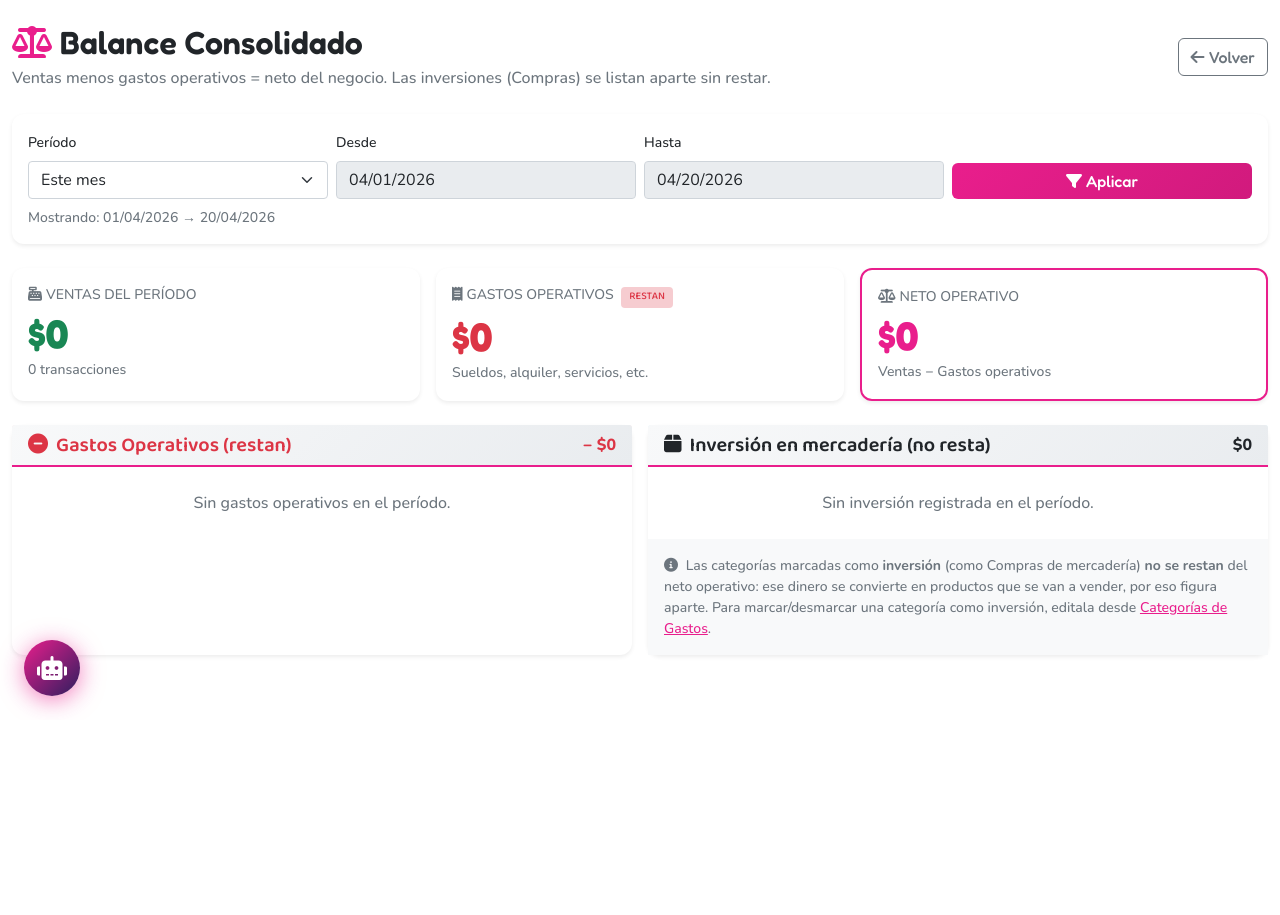
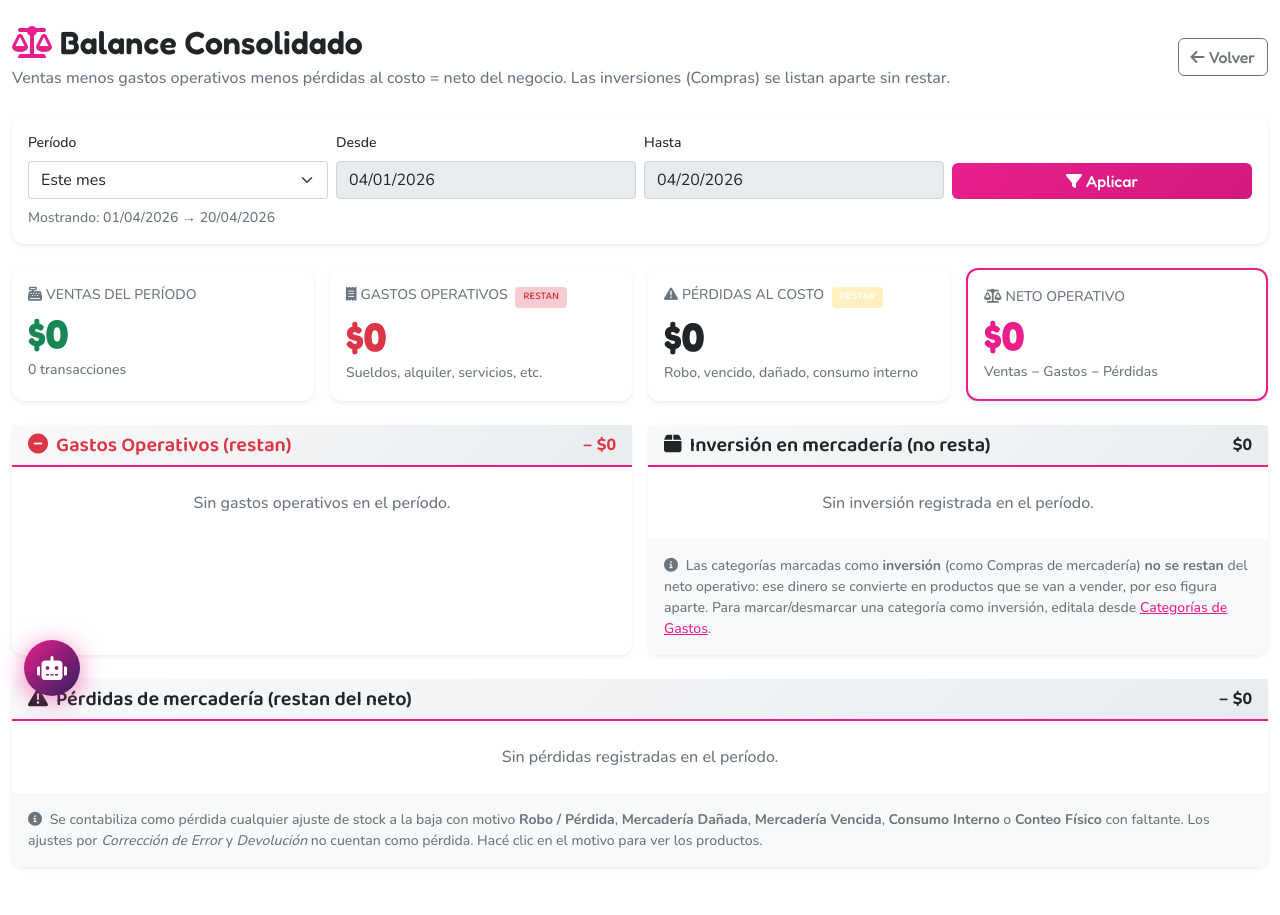
Before and after one commit to ignaciomondragon24/ALMACEN-SOFI, a Django app: page /sales/balance/ in a window 1280 px wide; the page is wider, and only the part inside the window is pictured. Shown: the part 80-995 px from the top of that part. Before the commit the page ends 793 px from the top of that part, so only its background shows below. Run offline with Django 3.2, Linux system fonts and the light colour scheme; the visitor is signed in with stand-in values (Sample User, id 1); data that the repository does not hold is empty; parts of the project's set-up code (start-up, migrations or seed data) failed here and were passed over; some libraries are stand-ins or nearby versions.

Commit message:
feat(sales): balance consolidado ahora descuenta pérdidas al costo
El balance consolidado ya listaba ventas, gastos operativos e inversión,
pero las mermas de stock (robo, vencido, dañado, consumo interno, conteo
físico con faltante) no entraban al neto. Ahora:

- Se suman todos los StockMovement 'adjustment_out' con motivos de merma
  real, valuados por |quantity| * unit_cost.
- Nueva tarjeta "Pérdidas al costo" en el resumen superior.
- Tabla expandible por motivo con detalle de productos (cantidad +
  pérdida en $).
- Fórmula del neto: Ventas − Gastos operativos − Pérdidas.
- Se excluyen "Corrección de Error" y "Devolución" porque no son
  pérdidas económicas.

Co-Authored-By: Claude Opus 4.7 <noreply@anthropic.com>

```diff
--- a/sales/views.py
+++ b/sales/views.py
@@ -92,6 +92,8 @@ def balance_consolidado(request):
     dinero se convierte en stock, no es gasto puro.
     """
     from expenses.models import Expense
+    from stocks.models import StockMovement
+    from django.db.models import ExpressionWrapper, DecimalField
 
     today = timezone.localdate()
     period = (request.GET.get('period') or 'month').lower()
@@ -146,7 +148,68 @@ def balance_consolidado(request):
         .order_by('-total')
     )
 
-    neto_operativo = total_sales - total_operating
+    # Pérdidas de mercadería (valuadas al costo). Tomamos salidas de stock
+    # cuyo motivo (reference) corresponde a merma real: robo, daño, vencimiento,
+    # consumo interno. Excluimos "Corrección de Error" y "Devolución" porque no
+    # son pérdidas económicas. "Conteo Físico" se incluye solo cuando el ajuste
+    # fue a la baja (adjustment_out), porque representa faltante detectado.
+    LOSS_REASONS = [
+        'Robo / Pérdida',
+        'Mercadería Dañada',
+        'Mercadería Vencida',
+        'Consumo Interno',
+        'Conteo Físico / Inventario',
+    ]
+
+    losses_qs = StockMovement.objects.filter(
+        movement_type='adjustment_out',
+        created_at__date__gte=date_from,
+        created_at__date__lte=date_to,
+        reference__in=LOSS_REASONS,
+    ).select_related('product')
+
+    # Pérdida al costo = |quantity| * unit_cost (quantity es negativa en salidas)
+    cost_expr = ExpressionWrapper(
+        F('quantity') * F('unit_cost') * Decimal('-1'),
+        output_field=DecimalField(max_digits=14, decimal_places=2),
+    )
+
+    total_losses = losses_qs.aggregate(
+        total=Sum(cost_expr)
+    )['total'] or Decimal('0')
+
+    # Agregado por motivo con detalle de productos embebido.
+    # Estructura final: [{reference, total_cost, total_qty, movement_count, products: [...]}, ...]
+    reason_aggregates = (
+        losses_qs.values('reference')
+        .annotate(
+            total_cost=Sum(cost_expr),
+            total_qty=Sum(F('quantity') * Decimal('-1')),
+            movement_count=Count('id'),
+        )
+        .order_by('-total_cost')
+    )
+    product_rows = (
+        losses_qs.values('reference', 'product__id', 'product__name')
+        .annotate(
+            total_cost=Sum(cost_expr),
+            total_qty=Sum(F('quantity') * Decimal('-1')),
+            movement_count=Count('id'),
+        )
+        .order_by('reference', '-total_cost')
+    )
+    products_by_reason = {}
+    for row in product_rows:
+        products_by_reason.setdefault(row['reference'], []).append(row)
+
+    losses_by_reason = []
+    for agg in reason_aggregates:
+        losses_by_reason.append({
+            **agg,
+            'products': products_by_reason.get(agg['reference'], []),
+        })
+
+    neto_operativo = total_sales - total_operating - total_losses
 
     context = {
         'period': period,
@@ -156,8 +219,10 @@ def balance_consolidado(request):
         'sales_count': sales_count,
         'total_operating': total_operating,
         'total_investment': total_investment,
+        'total_losses': total_losses,
         'operating_by_cat': operating_by_cat,
         'investment_by_cat': investment_by_cat,
+        'losses_by_reason': losses_by_reason,
         'neto_operativo': neto_operativo,
     }
     return render(request, 'sales/balance_consolidado.html', context)
--- a/templates/sales/balance_consolidado.html
+++ b/templates/sales/balance_consolidado.html
@@ -9,7 +9,7 @@
         <div>
             <h2 class="mb-1"><i class="fas fa-scale-balanced me-2" style="color:var(--che-primary,#E91E8C);"></i>Balance Consolidado</h2>
             <p class="text-muted mb-0">
-                Ventas menos gastos operativos = neto del negocio. Las inversiones (Compras) se listan aparte sin restar.
+                Ventas menos gastos operativos menos pérdidas al costo = neto del negocio. Las inversiones (Compras) se listan aparte sin restar.
             </p>
         </div>
         <a href="{% url 'sales:dashboard' %}" class="btn btn-outline-secondary">
@@ -48,7 +48,7 @@
 
     <!-- Resumen grande arriba -->
     <div class="row g-3 mb-4">
-        <div class="col-md-4">
+        <div class="col-md-3">
             <div class="card shadow-sm h-100 border-success border-opacity-25">
                 <div class="card-body">
                     <div class="text-uppercase small text-muted mb-1">
@@ -59,7 +59,7 @@
                 </div>
             </div>
         </div>
-        <div class="col-md-4">
+        <div class="col-md-3">
             <div class="card shadow-sm h-100 border-danger border-opacity-25">
                 <div class="card-body">
                     <div class="text-uppercase small text-muted mb-1">
@@ -70,14 +70,25 @@
                 </div>
             </div>
         </div>
-        <div class="col-md-4">
+        <div class="col-md-3">
+            <div class="card shadow-sm h-100 border-warning border-opacity-50">
+                <div class="card-body">
+                    <div class="text-uppercase small text-muted mb-1">
+                        <i class="fas fa-triangle-exclamation me-1"></i>Pérdidas al costo <span class="badge bg-warning bg-opacity-25 text-warning-emphasis ms-1">restan</span>
+                    </div>
+                    <div class="display-6 fw-bold text-warning-emphasis">{{ total_losses|currency_ar }}</div>
+                    <small class="text-muted">Robo, vencido, dañado, consumo interno</small>
+                </div>
+            </div>
+        </div>
+        <div class="col-md-3">
             <div class="card shadow-sm h-100" style="border:2px solid var(--che-primary,#E91E8C);">
                 <div class="card-body">
                     <div class="text-uppercase small text-muted mb-1">
                         <i class="fas fa-scale-balanced me-1"></i>Neto Operativo
                     </div>
                     <div class="display-6 fw-bold" style="color:var(--che-primary,#E91E8C);">{{ neto_operativo|currency_ar }}</div>
-                    <small class="text-muted">Ventas − Gastos operativos</small>
+                    <small class="text-muted">Ventas − Gastos − Pérdidas</small>
                 </div>
             </div>
         </div>
@@ -166,5 +177,88 @@
             </div>
         </div>
     </div>
+
+    <!-- Pérdidas de mercadería -->
+    <div class="card mb-4">
+        <div class="card-header bg-warning bg-opacity-10 d-flex justify-content-between align-items-center">
+            <h5 class="mb-0 text-warning-emphasis">
+                <i class="fas fa-triangle-exclamation me-2"></i>Pérdidas de mercadería (restan del neto)
+            </h5>
+            <strong class="text-warning-emphasis">− {{ total_losses|currency_ar }}</strong>
+        </div>
+        <div class="card-body p-0">
+            {% if losses_by_reason %}
+            <table class="table table-hover mb-0 align-middle">
+                <thead class="table-light small">
+                    <tr>
+                        <th>Motivo</th>
+                        <th class="text-center">Movimientos</th>
+                        <th class="text-end">Cantidad total</th>
+                        <th class="text-end">Pérdida al costo</th>
+                    </tr>
+                </thead>
+                <tbody>
+                    {% for row in losses_by_reason %}
+                    <tr class="fw-semibold table-warning">
+                        <td>
+                            <button class="btn btn-sm btn-link text-decoration-none p-0 me-1"
+                                    type="button"
+                                    data-bs-toggle="collapse"
+                                    data-bs-target="#loss-detail-{{ forloop.counter }}"
+                                    aria-expanded="false">
+                                <i class="fas fa-chevron-right"></i>
+                            </button>
+                            {{ row.reference }}
+                        </td>
+                        <td class="text-center">{{ row.movement_count }}</td>
+                        <td class="text-end">{{ row.total_qty|floatformat:2 }}</td>
+                        <td class="text-end text-warning-emphasis">{{ row.total_cost|currency_ar }}</td>
+                    </tr>
+                    <tr class="collapse" id="loss-detail-{{ forloop.counter }}">
+                        <td colspan="4" class="p-0">
+                            <table class="table table-sm mb-0 small">
+                                <thead class="table-light">
+                                    <tr>
+                                        <th style="padding-left:3rem;">Producto</th>
+                                        <th class="text-center">Movimientos</th>
+                                        <th class="text-end">Cantidad</th>
+                                        <th class="text-end">Pérdida al costo</th>
+                                    </tr>
+                                </thead>
+                                <tbody>
+                                    {% for item in row.products %}
+                                    <tr>
+                                        <td style="padding-left:3rem;">{{ item.product__name }}</td>
+                                        <td class="text-center">{{ item.movement_count }}</td>
+                                        <td class="text-end">{{ item.total_qty|floatformat:2 }}</td>
+                                        <td class="text-end">{{ item.total_cost|currency_ar }}</td>
+                                    </tr>
+                                    {% endfor %}
+                                </tbody>
+                            </table>
+                        </td>
+                    </tr>
+                    {% endfor %}
+                </tbody>
+                <tfoot class="table-light fw-bold">
+                    <tr>
+                        <td colspan="3" class="text-end">Total pérdidas:</td>
+                        <td class="text-end text-warning-emphasis">{{ total_losses|currency_ar }}</td>
+                    </tr>
+                </tfoot>
+            </table>
+            {% else %}
+            <p class="text-muted text-center py-4 mb-0">Sin pérdidas registradas en el período.</p>
+            {% endif %}
+            <div class="p-3 small text-muted bg-light">
+                <i class="fas fa-info-circle me-1"></i>
+                Se contabiliza como pérdida cualquier ajuste de stock a la baja con motivo
+                <strong>Robo / Pérdida</strong>, <strong>Mercadería Dañada</strong>, <strong>Mercadería Vencida</strong>,
+                <strong>Consumo Interno</strong> o <strong>Conteo Físico</strong> con faltante.
+                Los ajustes por <em>Corrección de Error</em> y <em>Devolución</em> no cuentan como pérdida.
+                Hacé clic en el motivo para ver los productos.
+            </div>
+        </div>
+    </div>
 </div>
 {% endblock %}
```
